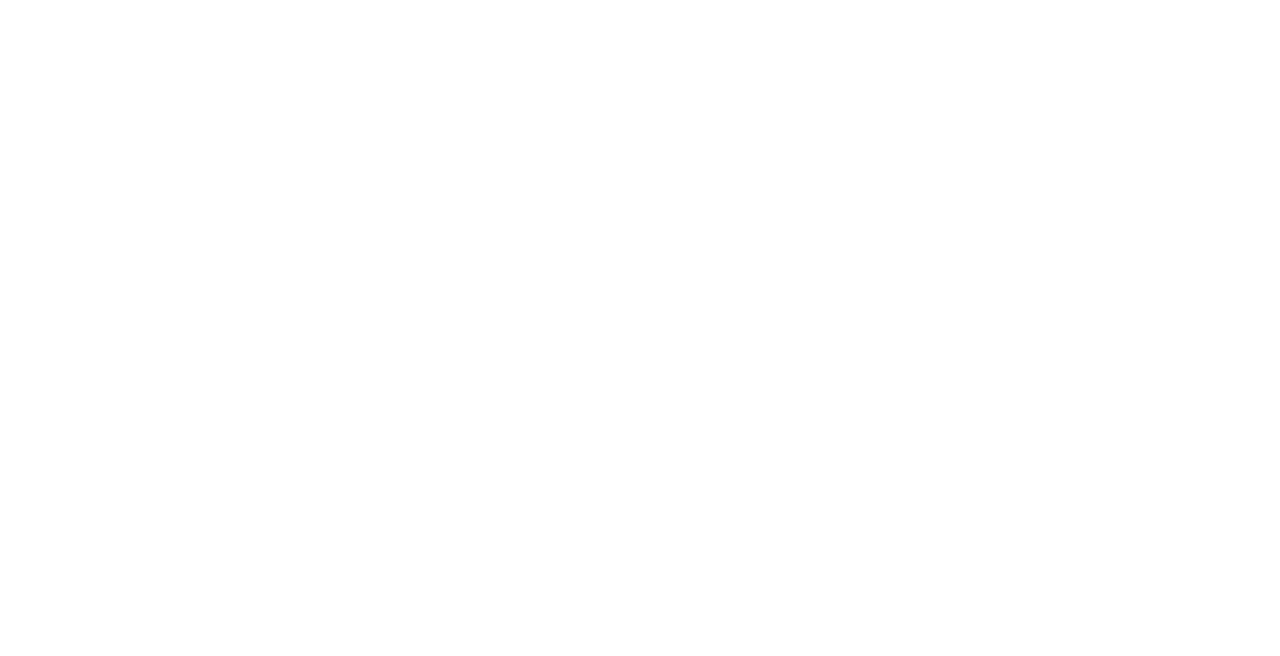
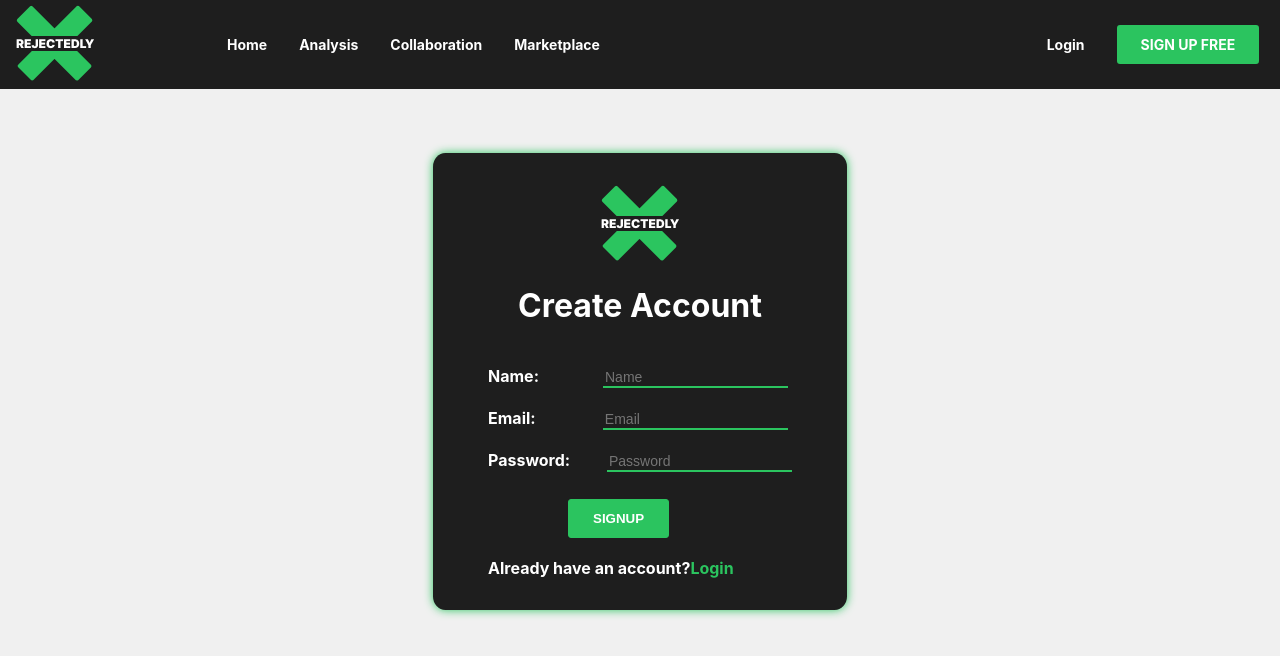
Before and after one commit to rimaabouchacra/Rejectedly, a React (Create React App) app in the folder rejectedly-frontend/: page /signup in a window 1280 px wide. Before the commit this address had no page. Shown: the top 656 px of the page. Built offline with nearby package versions, Linux system fonts and the light colour scheme.

Commit message:
added signup form

```diff
--- a/rejectedly-frontend/package.json
+++ b/rejectedly-frontend/package.json
@@ -6,6 +6,7 @@
     "@testing-library/jest-dom": "^5.16.5",
     "@testing-library/react": "^13.4.0",
     "@testing-library/user-event": "^13.5.0",
+    "axios": "^1.3.5",
     "react": "^18.2.0",
     "react-dom": "^18.2.0",
     "react-router-dom": "^6.10.0",
--- a/rejectedly-frontend/src/App.js
+++ b/rejectedly-frontend/src/App.js
@@ -2,6 +2,7 @@
 import { BrowserRouter as Router, Routes, Route } from "react-router-dom";
 import './App.css';
 import Homepage from './pages/homepage';
+import Register from './pages/register';
 
 
 
@@ -10,6 +11,7 @@
     <Router>
       <Routes>
           <Route path="/" element={<Homepage/>} />
+          <Route path="/signup" element={<Register/>} />
       </Routes>
     </Router>
 
--- a/rejectedly-frontend/src/components/footer/index.css
+++ b/rejectedly-frontend/src/components/footer/index.css
@@ -14,7 +14,7 @@
     flex-direction: row;
     justify-content: space-between;
     align-items: center;
-    font-size: 14px;
+    font-size: 0.875rem;
 }
 .footer-links a{
     color: white;
--- /dev/null
+++ b/rejectedly-frontend/src/components/index.css
@@ -0,0 +1,11 @@
+.all-btn {
+    padding: 0.7rem 1.5rem;
+    text-decoration: none;
+    text-transform: uppercase;
+    text-align: center;
+    background-color: var(--green);
+    color: white;
+    font-weight: bold;
+    border-radius: 0.188rem;
+    border: 1px solid var(--green);
+}
--- a/rejectedly-frontend/src/components/navbar/index.css
+++ b/rejectedly-frontend/src/components/navbar/index.css
@@ -2,6 +2,7 @@
     --green: #2BC45F;
     --light-green: #9BEDB7;
     --white: #FFFF;
+    --offwhite: #F0F0F0;
     --black: #111111;
     --dark: #1E1E1E;
 }
--- /dev/null
+++ b/rejectedly-frontend/src/components/signup/index.css
@@ -0,0 +1,71 @@
+body{
+    background-color: var(--offwhite);
+}
+.signup-form {
+    display: flex;
+    flex-direction: column;
+    justify-content: center;
+    align-items: center;
+    margin: auto;
+    margin-top: 4rem;
+    padding: 2rem;
+    width: 21.875rem;
+    height: fit-content;
+    border-radius: 3%;
+    box-shadow: 0 0 10px  var(--green);
+    background-color: var(--dark);
+    color: var(--white);
+}
+
+.signup-form a {
+    color: var(--blue);
+}
+
+.input-container {
+    display: flex;
+    gap: 2rem;
+    align-items: center;
+}
+
+.label {
+    font-weight: bold;
+    font-size: 1rem;
+    margin-right: 2rem;
+}
+
+.input-field {
+    border-top: none;
+    border-left: none;
+    border-right: none;
+    background-color: var(--dark);
+    border-bottom: 2px solid var(--green);
+    outline: none;
+    font-size: 14px;
+    width: fit-content;
+}
+
+.name {
+    margin-left: 2rem;
+    font-weight: normal;
+}
+
+.email {
+    margin-left: 2.2rem;
+}
+
+.pass {
+    margin-left: 0.3rem;
+    margin-bottom: 0.4rem;
+}
+
+.loginn-btn {
+    margin-left: 2.8rem;
+}
+
+.label a{
+    color: var(--green);
+    text-decoration: none;
+}
+.btn{
+    margin-left: 5rem;
+}
--- /dev/null
+++ b/rejectedly-frontend/src/components/signup/index.js
@@ -0,0 +1,69 @@
+import React, { useState } from 'react';
+import { useNavigate } from "react-router-dom";
+import axios from 'axios';
+import './index.css'
+import '../index.css'
+import logo1 from '../../images/logo1.png'
+const Signup = ()=>{
+
+const [name, setName] = useState('');
+const [email, setEmail] = useState('');
+const [password, setPassword] = useState('');
+const navigate = useNavigate();
+
+const handleSubmit = async (e) => {
+       e.preventDefault();
+
+        console.log(name, email, password)
+        const data = {
+            "name": name,
+            "email": email,
+            "password": password
+        }
+
+        try {
+            const response = await axios.post('http://localhost:4000/auth/register', data);
+            localStorage.setItem('token', response.data.token);
+            console.log("success")
+        } catch (error) {
+            console.log(error);
+        }
+
+    };
+
+
+return (
+    <div>
+        <div className='signup-form'>
+        <div>
+            <img src={logo1} alt="logo" />
+        </div>
+        <h1>Create Account</h1><br/>
+        <form onSubmit={handleSubmit}>
+            <div className='signup-container'>
+                <label className='label' htmlFor="name">Name:</label>
+                <input className='input-field name' type="text" placeholder='Name' value={name} onChange={(e) => setName(e.target.value)} />
+            </div><br/>
+
+            <div className='signup-container'>
+                <label className='label' htmlFor="email">Email:</label>
+                <input className='input-field email' type="email" placeholder='Email' value={email} onChange={(e) => setEmail(e.target.value)}/>
+            </div><br/>
+
+            <div className='signup-container'>
+                <label className='label' htmlFor="name">Password:</label>
+                <input className='input-field pass' type="password" placeholder='Password' value={password} onChange={(e) => setPassword(e.target.value)}/>
+            </div><br/>
+            <div className='btn'>
+                <button className='all-btn'>SIGNUP</button>
+            </div><br />
+            <div className='signup-container'>
+                <label className='label' htmlFor="name">Already have an account?<a className='login-text' href='login'>Login</a></label>
+            </div>
+        </form>
+        </div><br/>
+    </div>
+    );
+}
+
+export default Signup;
--- /dev/null
+++ b/rejectedly-frontend/src/pages/register/index.js
@@ -0,0 +1,12 @@
+import Navbar from "../../components/navbar";
+import Signup from "../../components/signup";
+
+const Register=()=>{
+    return(
+        <div>
+          <Navbar/>
+          <Signup/>
+        </div>
+    )
+}
+export default Register;
```
Also changed, not shown: rejectedly-frontend/src/pages/loginpage/index.js (added), 1 other file (tests, documents, lock files or other folders).
